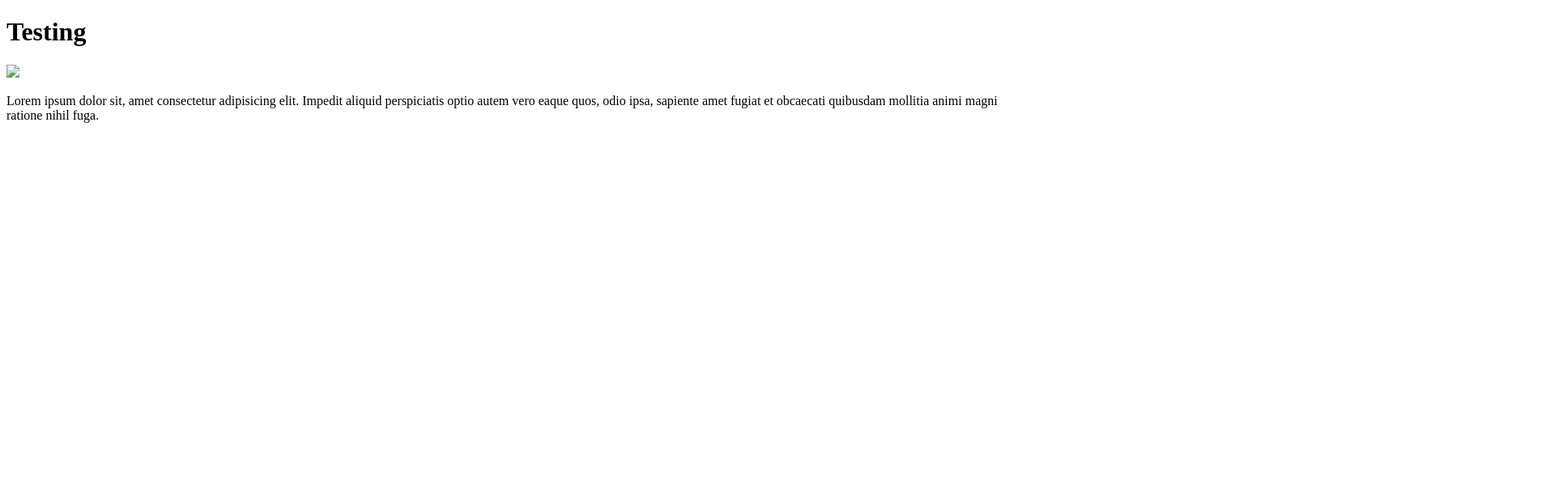
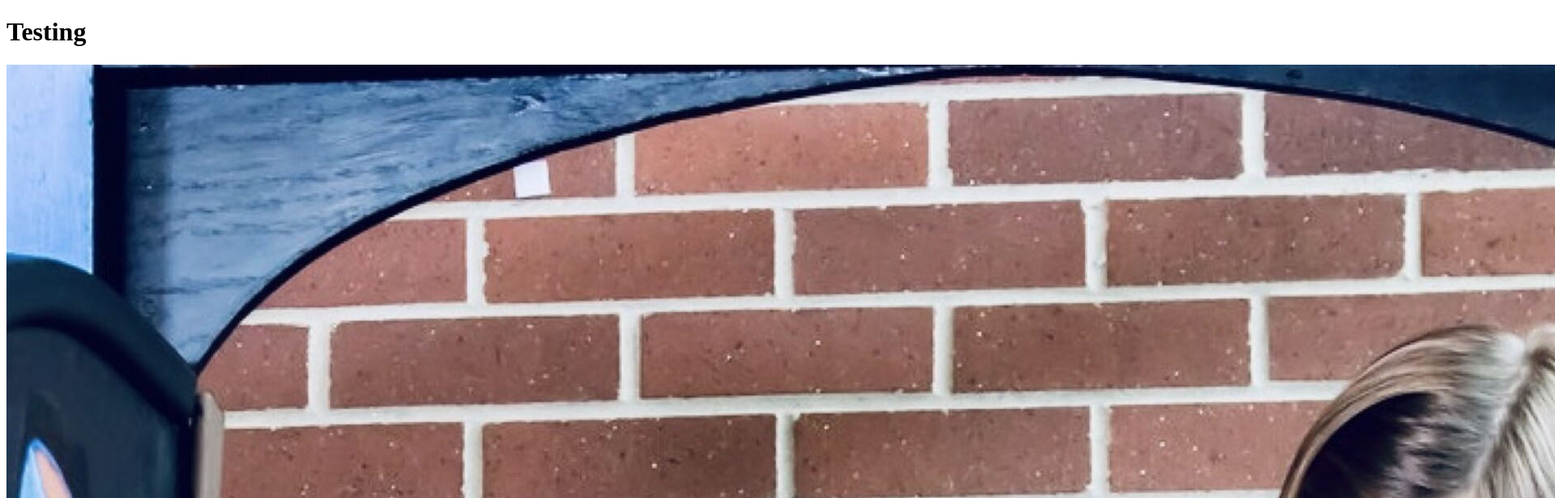
Before and after one commit to TommiHAMK/TommiHAMK.github.io, a plain HTML site: page index.html in a window 1280 px wide. Shown: the top 616 px of the page at 81% size, 1920 px wide, since content can reach past the window. Drawn offline with Linux system fonts and the light colour scheme.

Commit message:
fixed typo

```diff
--- a/index.html
+++ b/index.html
@@ -7,7 +7,7 @@
 </head>
 <body>
     <h1>Testing</h1>
-    <div><img src="images/kids-read.jpp"></div>
+    <div><img src="images/kids-read.jpg"></div>
     <p>Lorem ipsum dolor sit, amet consectetur adipisicing elit. Impedit aliquid perspiciatis optio autem vero eaque quos,
         odio ipsa, sapiente amet fugiat et obcaecati quibusdam mollitia animi magni ratione nihil fuga.
     </p>
```
